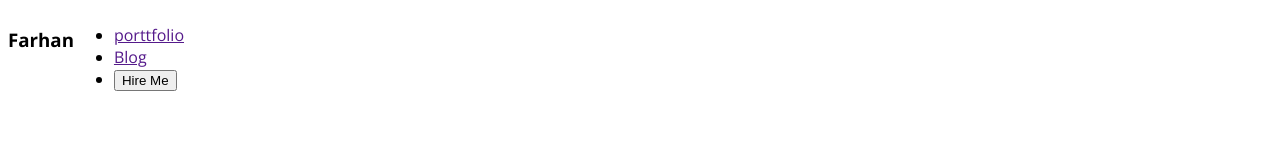
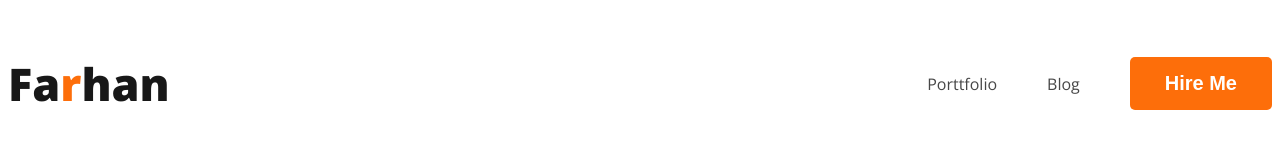
Before and after one commit to Frakib007/fr-porttfolio, a plain HTML site: page index.html in a window 1280 px wide. Drawn offline with nearby package versions, Linux system fonts and the light colour scheme.

Commit message:
second update

```diff
--- a/index.css
+++ b/index.css
@@ -1,9 +1,46 @@
 /*common style*/
 body{
-
     font-family: 'Open Sans', sans-serif;
 }
 
+.text-primary{
+    color: #FD6E0A;
+}
+.btn-prim{
+
+    border-radius: 5px;
+background: #FD6E0A;
+border: 0px;
+font-size: 20px;
+color: white;
+font-weight: 700;
+padding: 15px 35px;
+}
+
+/*nav relted sty*/
 nav{
     display: flex;
+    justify-content: space-between;
+    align-items: center;
 }
+nav > ul{
+    display: flex;
+    align-items: center;
+
+}
+.nav-title{
+    color: #181818;
+    font-size: 45px;
+    font-style: normal;
+    font-weight: 800;
+
+}
+nav li{
+    list-style: none;
+    margin-left: 50px;
+
+}
+nav a{
+    text-decoration: none;
+    color:#474747 ;
+}
--- a/index.html
+++ b/index.html
@@ -14,11 +14,11 @@
 <body>
     <Header>
         <nav>
-            <h3>Farhan</h3>
+            <h3 class="nav-title" >Fa<span class="text-primary">r</span>han</h3>
             <ul>
-                <li><a href="">porttfolio</a></li>
+                <li><a href="">Porttfolio</a></li>
                 <li><a href="">Blog</a></li>
-                <li><button>Hire Me</button></li>
+                <li><button class="btn-prim">Hire Me</button></li>
             </ul>
         </nav>
 
```
